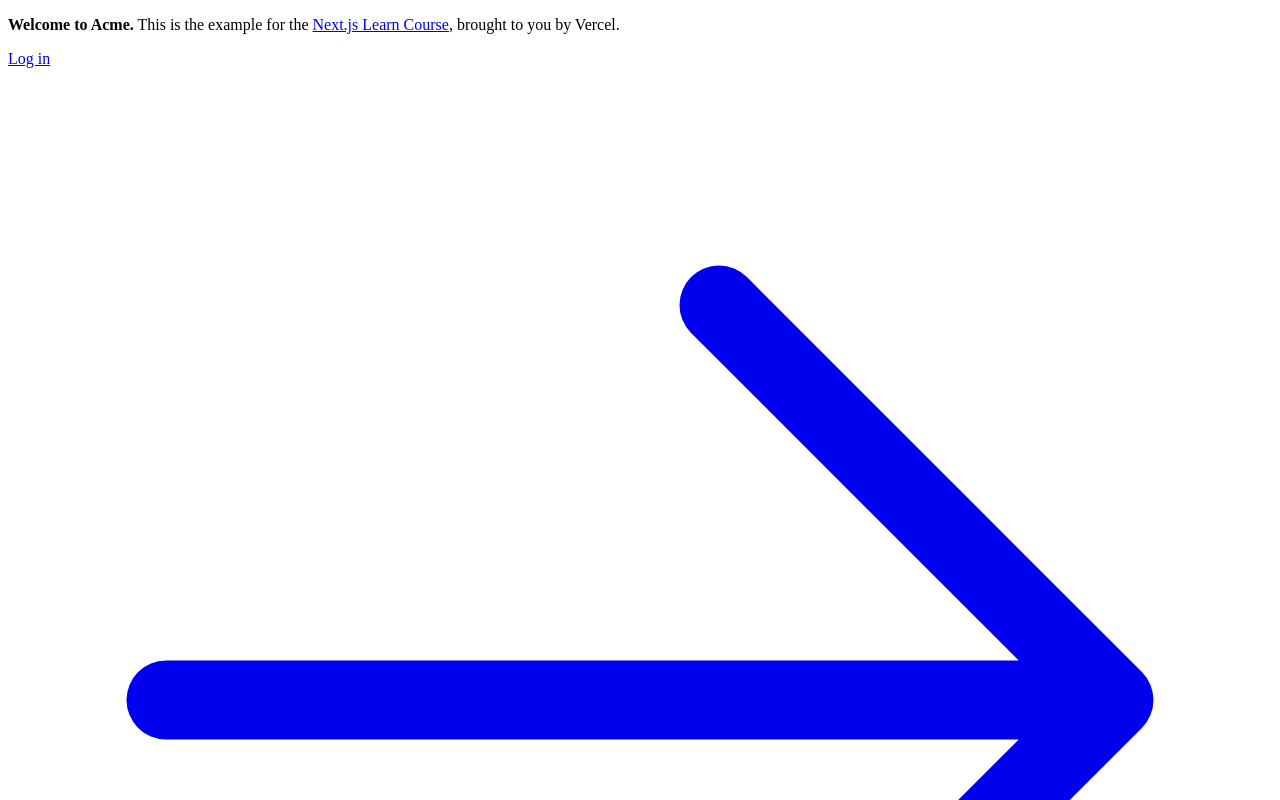
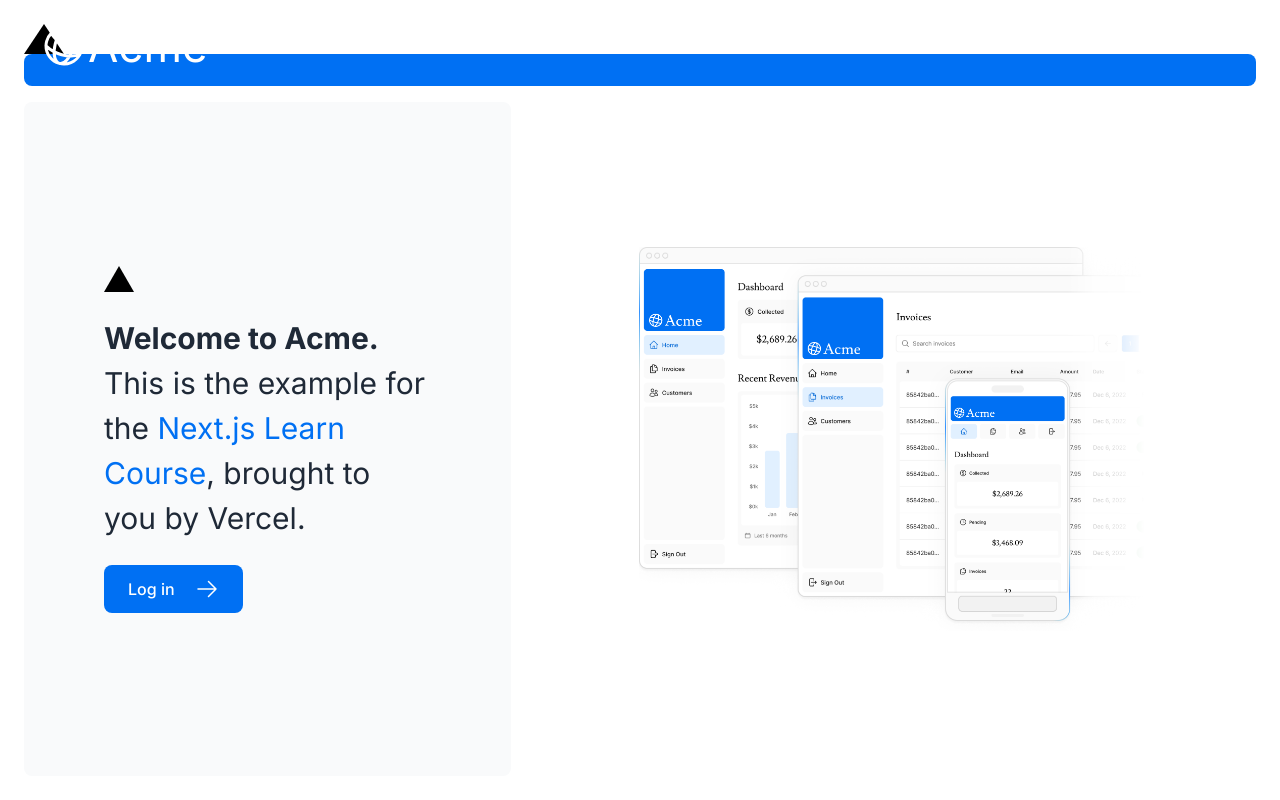
Before and after one commit to Emmanuel-Nasir/nextjs-dashboard, a Next.js app: page / in a window 1280 px wide. Shown: the top 800 px of the page. Built offline with nearby package versions, Linux system fonts and the light colour scheme.

Commit message:
chap1-chap5

```diff
--- /dev/null
+++ b/app/dashboard/layout.tsx
@@ -0,0 +1,18 @@
+import SideNav from "@/app/ui/dashboard/sidenav";
+
+export default function Layout({
+  children,
+}: {
+  children: React.ReactNode
+}) {
+  return (
+    <div className="flex h-screen flex-col md:flex-row md:overflow-hidden">
+      <div className="w-full flex-none md:w-64">
+        <SideNav />
+      </div>
+      <div className="grow p-6 md:overflow-y-auto md:p-12">
+        {children}
+      </div>
+    </div>
+  );
+}
--- /dev/null
+++ b/app/dashboard/page.tsx
@@ -0,0 +1,3 @@
+export default function Page() {
+    return <p>Dashboard Page</p>;
+}
--- a/app/layout.tsx
+++ b/app/layout.tsx
@@ -1,3 +1,6 @@
+import '@/app/ui/global.css';
+import { inter } from '@/app/ui/fonts';
+
 export default function RootLayout({
   children,
 }: {
@@ -5,7 +8,7 @@ export default function RootLayout({
 }) {
   return (
     <html lang="en">
-      <body>{children}</body>
+      <body className={`${inter.className} antialiased`}>{children}</body>
     </html>
   );
 }
--- a/app/page.tsx
+++ b/app/page.tsx
@@ -1,15 +1,23 @@
 import AcmeLogo from '@/app/ui/acme-logo';
 import { ArrowRightIcon } from '@heroicons/react/24/outline';
 import Link from 'next/link';
+import styles from '@/app/ui/home.module.css';
+import Image from 'next/image';
 
 export default function Page() {
   return (
     <main className="flex min-h-screen flex-col p-6">
-      <div className="flex h-20 shrink-0 items-end rounded-lg bg-blue-500 p-4 md:h-52">
-        {/* <AcmeLogo /> */}
+      <div className = {styles.shape} />
+      <div className="flex h-20 shrink-0 items-end rounded-lg bg-blue-500 p-4 md:h-5">
+
+        <AcmeLogo />
       </div>
       <div className="mt-4 flex grow flex-col gap-4 md:flex-row">
         <div className="flex flex-col justify-center gap-6 rounded-lg bg-gray-50 px-6 py-10 md:w-2/5 md:px-20">
+
+        <div
+  className="relative w-0 h-0 border-l-[15px] border-r-[15px] border-b-[26px] border-l-transparent border-r-transparent border-b-black"
+/>
           <p className={`text-xl text-gray-800 md:text-3xl md:leading-normal`}>
             <strong>Welcome to Acme.</strong> This is the example for the{' '}
             <a href="https://nextjs.org/learn/" className="text-blue-500">
@@ -25,7 +33,13 @@ export default function Page() {
           </Link>
         </div>
         <div className="flex items-center justify-center p-6 md:w-3/5 md:px-28 md:py-12">
-          {/* Add Hero Images Here */}
+          {<Image
+        src= "/hero-desktop.png"
+        width={1000}
+        height={700}
+        className="hidden md:block"
+        alt="Screenshots of the dashboard project showing desktop version"
+        />}
         </div>
       </div>
     </main>
--- a/app/ui/acme-logo.tsx
+++ b/app/ui/acme-logo.tsx
@@ -1,10 +1,10 @@
 import { GlobeAltIcon } from '@heroicons/react/24/outline';
-import { lusitana } from '@/app/ui/fonts';
+import { inter } from '@/app/ui/fonts';
 
 export default function AcmeLogo() {
   return (
     <div
-      className={`${lusitana.className} flex flex-row items-center leading-none text-white`}
+      className={`${inter.className} flex flex-row items-center leading-none text-white`}
     >
       <GlobeAltIcon className="h-12 w-12 rotate-[15deg]" />
       <p className="text-[44px]">Acme</p>
--- a/app/ui/dashboard/nav-links.tsx
+++ b/app/ui/dashboard/nav-links.tsx
@@ -1,8 +1,14 @@
+'use client';
 import {
   UserGroupIcon,
   HomeIcon,
   DocumentDuplicateIcon,
 } from '@heroicons/react/24/outline';
+import Link from 'next/link';
+import { usePathname } from 'next/navigation';
+import clsx from 'clsx';
+
+
 
 // Map of links to display in the side navigation.
 // Depending on the size of the application, this would be stored in a database.
@@ -17,19 +23,24 @@ const links = [
 ];
 
 export default function NavLinks() {
+  const pathname = usePathname();
   return (
     <>
       {links.map((link) => {
         const LinkIcon = link.icon;
         return (
-          <a
+          <Link
             key={link.name}
             href={link.href}
-            className="flex h-[48px] grow items-center justify-center gap-2 rounded-md bg-gray-50 p-3 text-sm font-medium hover:bg-sky-100 hover:text-blue-600 md:flex-none md:justify-start md:p-2 md:px-3"
-          >
+           className={clsx(
+              'flex h-[48px] grow items-center justify-center gap-2 rounded-md bg-gray-50 p-3 text-sm font-medium hover:bg-sky-100 hover:text-blue-600 md:flex-none md:justify-start md:p-2 md:px-3',
+              {
+                'bg-sky-100 text-blue-600': pathname === link.href,
+              },
+            )}>
             <LinkIcon className="w-6" />
             <p className="hidden md:block">{link.name}</p>
-          </a>
+          </Link>
         );
       })}
     </>
--- /dev/null
+++ b/app/ui/fonts.ts
@@ -0,0 +1,3 @@
+import {Inter} from 'next/font/google';
+
+export const inter = Inter({ subsets: ['latin'] });
--- /dev/null
+++ b/app/ui/home.module.css
@@ -0,0 +1,7 @@
+.shape{
+    height: 0;
+    width: 0;
+    border-bottom: 30px solid black;
+    border-left: 20px solid transparent;
+    border-right: 20px solid transparent;
+}
```
